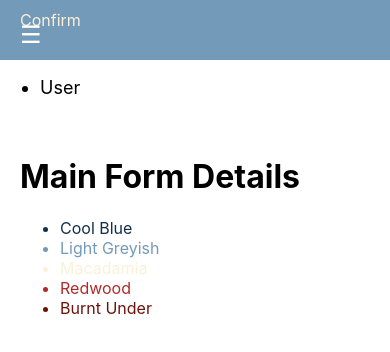
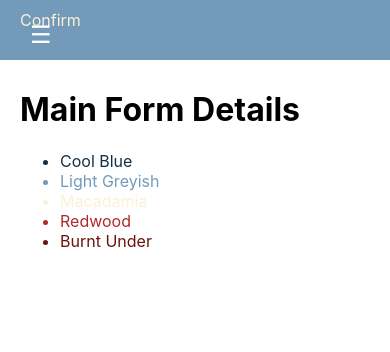
Before and after one commit to rhythm1124/Booking-app-, a React (Create React App) app in the folder bookingapp/: page / in a window 390 px wide. Shown: the top 352 px of the page. Built offline with nearby package versions, Linux system fonts and the light colour scheme.

Commit message:
navbar updates

```diff
--- a/bookingapp/src/components/navbar.js
+++ b/bookingapp/src/components/navbar.js
@@ -3,15 +3,9 @@ import '../styles/navbar.css';
 
 const NavBar = () => {
     return (
-        <nav classNmae="navbar">
-        <div className="navbar-title">
-            <ul><li>Title</li></ul>
-        </div>
-        <div className="navbar-user">
-            <ul>
-                <li>User</li>
-            </ul>
-        </div>
+        <nav className="navbar"> {/* Corrected the typo from "classNmae" to "className" */}
+            <div className="navbar-title">Title</div>
+            <div className="navbar-user">User</div>
         </nav>
     );
 }
--- a/bookingapp/src/styles/navbar.css
+++ b/bookingapp/src/styles/navbar.css
@@ -1,34 +1,45 @@
 .navbar {
     display: flex;
-    justify-content: space-between;
+    justify-content: space-between; /* Keeps title on the left and user on the right */
     align-items: center;
     background-color: #4a90e2;
     padding: 10px 20px;
     height: 60px;
     margin-left: 80px; /* Aligns the navbar next to the side container */
     box-shadow: 0 2px 5px rgba(0, 0, 0, 0.1);
-    z-index: 900; /* Ensures the navbar is above the side container */
+    z-index: 1100; /* Ensures the navbar is above the side container */
 }
 
 .navbar-title {
-    /* color: #ffffff; */
+    color: #ffffff;
     font-size: 24px;
     font-weight: bold;
+    text-align: left; /* Ensure the title is left-aligned */
 }
 
 .navbar-user {
-    /* color: #ffffff; */
+    color: #ffffff;
     font-size: 18px;
+    text-align: right; /* Ensure the user is right-aligned */
 }
 
 @media (max-width: 768px) {
     .navbar {
         margin-left: 0; /* Remove the left margin on smaller screens */
         padding: 10px;
-        flex-direction: column;
         height: auto;
+        flex-direction: row; /* Keep the title and user aligned in a single row */
     }
-    .navbar-title, .navbar-user {
-        margin: 5px 0;
+    .navbar-title {
+        flex: 1;
+        text-align: left; /* Ensure title remains left-aligned */
+    }
+    .navbar-user {
+        flex: 1;
+        text-align: right; /* Ensure user remains right-aligned */
+    }
+    .hamburger {
+        display: block; /* Ensure hamburger icon is visible */
+        margin-left: 10px; /* Space between the title and the hamburger */
     }
 }
```
